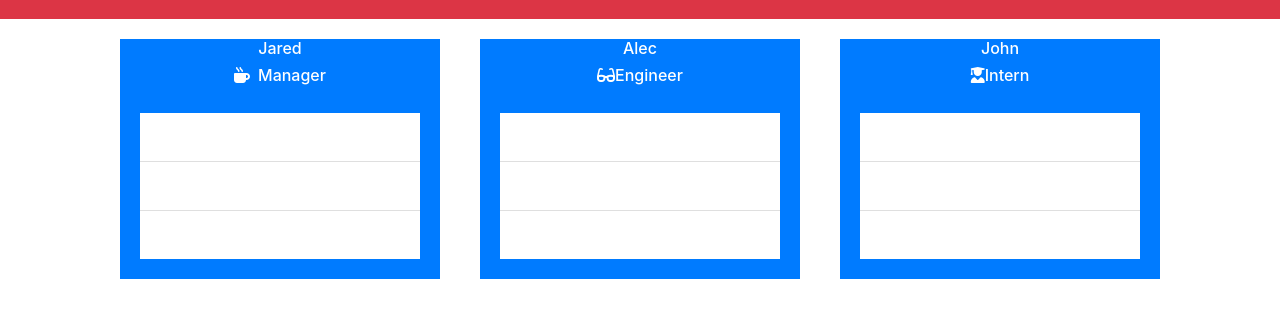
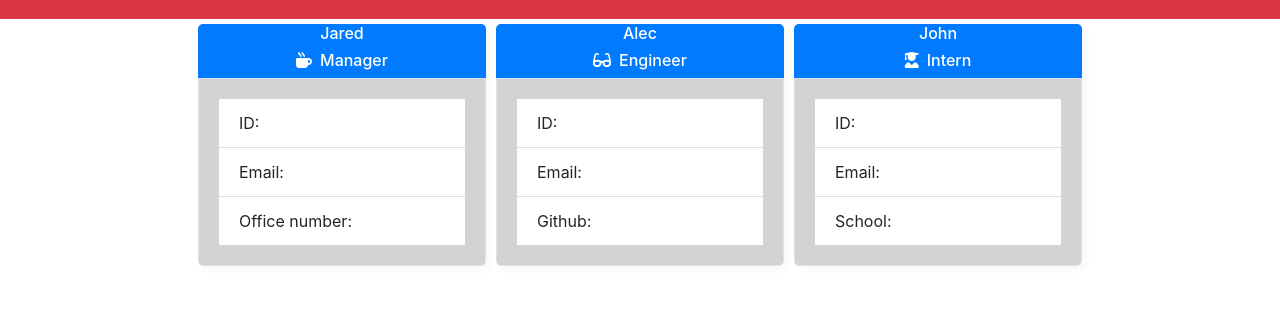
Before and after one commit to chl850405/Employee-Info, a website: page dist/index.html in a window 1280 px wide. Shown: the part 81-398 px from the top of the page. Drawn offline with nearby package versions, Linux system fonts and the light colour scheme.

Commit message:
css styling

```diff
--- a/dist/index.html
+++ b/dist/index.html
@@ -1,5 +1,4 @@
-
-  <!doctype html>
+<!DOCTYPE html>
   <html lang="en">
       <head>
       <!-- Required meta tags -->
@@ -10,7 +9,7 @@
       <!-- Bootstrap CSS -->
       <script src="https://kit.fontawesome.com/12ce71a7d2.js" crossorigin="anonymous"></script>
       <link rel="stylesheet" href="https://maxcdn.bootstrapcdn.com/bootstrap/4.0.0/css/bootstrap.min.css" integrity="sha384-Gn5384xqQ1aoWXA+058RXPxPg6fy4IWvTNh0E263XmFcJlSAwiGgFAW/dAiS6JXm" crossorigin="anonymous">
-      <link rel="stylesheet" href="./css/style.css">
+      <link rel="stylesheet" href="style.css">
 
       <title>My Team</title>
       </head>
@@ -25,28 +24,28 @@
       <div class="container">
         <div class="row>
           <div d-flex teamArea col-12 justify-content-center"
-
             <div class="card-deck">
 
-                      <div class="card-body employee employee-card" style="width: 18rem;">
-                        <div class="cardHeader bg-primary text-white text-center">
+              <div class=" employee employee-card " style="width: 18rem;">
+                <div class="cardHeader text-white text-center bg-primary">
                   <h2 class="title h6">Jared</h2>
                   <h3 class="title h6"><i class="fas fa-mug-hot mr-2"></i>Manager</h3>
-                          <div class="card-body">
+                </div>
+                  <div class="card-body border">
                   <ul class="list-group list-group-flush">
                     <li class="list-group-item id">ID:</li>
                     <li class="list-group-item email">Email:</li>
-                            <li class="list-group-item office">Office number;</li>
+                    <li class="list-group-item office">Office number:</li>
                   </ul>
                 </div>
               </div>
+
+              <div class="employee employee-card " style="width: 18rem">
+                <div class="cardHeader text-white text-center bg-primary">
+                  <h2 class="title h6">Alec</h2>
+                  <h3 class="title h6"><i class="fas fa-glasses mr-2"></i>Engineer</h3>
                   </div>
-
-                      <div class="card-body employee employee-card" style="width: 18rem;">
-                        <div class="cardHeader bg-primary text-white text-center">
-                          <h2 class="title h6">Alec</h2>
-                          <h3 class="title h6"><i class="fa-solid fa-glasses"></i>Engineer</h3>
-                          <div class="card-body">
+                  <div class="card-body border">
                   <ul class="list-group list-group-flush">
                     <li class="list-group-item id">ID:</li>
                     <li class="list-group-item email">Email:</li>
@@ -54,13 +53,13 @@
                   </ul>
                   </div>
                 </div>
-                      </div>
 
-                      <div class="card-body employee employee-card" style="width: 18rem;">
+              <div class="employee employee-card " style="width: 18rem;">
                 <div class="cardHeader bg-primary text-white text-center">
                   <h2 class="title h6">John</h2>
-                          <h3 class="title h6"><i class="fa-solid fa-user-graduate"></i>Intern</h3>
-                          <div class="card-body">
+                  <h3 class="title h6"><i class="fas fa-user-graduate mr-2"></i>Intern</h3>
+                  </div>
+                  <div class="card-body border">
                   <ul class="list-group list-group-flush">
                     <li class="list-group-item id">ID:</li>
                     <li class="list-group-item email">Email:</li>
@@ -71,8 +70,7 @@
           </div>
         </div>
       </div>
-                  </div>
-                </div>
+
 
       <!-- Optional JavaScript -->
       <!-- jQuery first, then Popper.js, then Bootstrap JS -->
--- /dev/null
+++ b/dist/style.css
@@ -0,0 +1,28 @@
+.team-area {
+    max-width: 1000px;
+    margin: 3em auto;
+    flex-wrap: wrap;
+}
+.employee-card {
+    margin: 5px;
+    max-width: 300px;
+    width: 90%;
+    min-height: 80px;
+    display: flex;
+    flex-direction: column;
+    justify-content: space-between;
+    box-shadow: 4px 4px 8px #f8f8f8;
+    border-radius: 5px;
+}
+
+.cardHeader {
+    border-radius: 5px 5px 0 0;
+}
+
+.card-body {
+    border-radius: 0 0 5px 5px;
+    display: flex;
+    flex-direction: column;
+    justify-content: center;
+    background-color:lightgray
+}
```
Lines whose indentation alone changed are shown as unchanged.
